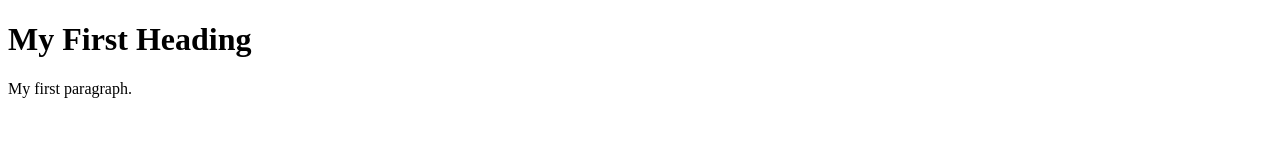
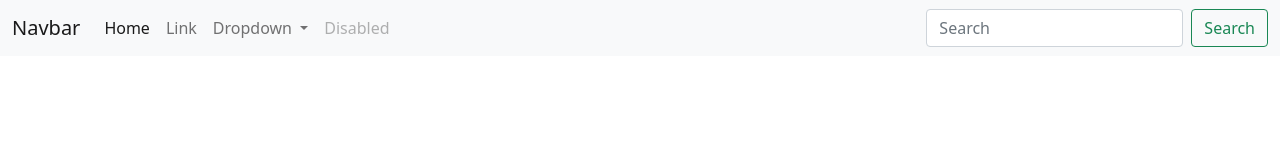
Before and after one commit to Crimson099172/HTML-Testing, a plain HTML site: page index.html in a window 1280 px wide. Drawn offline with nearby package versions, Linux system fonts and the light colour scheme.

Commit message:
Update index.html

```diff
--- a/index.html
+++ b/index.html
@@ -2,11 +2,47 @@
 <html>
 <head>
 <title>Page Title</title>
+<link href="https://cdn.jsdelivr.net/npm/bootstrap@5.1.3/dist/css/bootstrap.min.css" rel="stylesheet" integrity="sha384-1BmE4kWBq78iYhFldvKuhfTAU6auU8tT94WrHftjDbrCEXSU1oBoqyl2QvZ6jIW3" crossorigin="anonymous">
+<script src="https://cdn.jsdelivr.net/npm/bootstrap@5.1.3/dist/js/bootstrap.bundle.min.js" integrity="sha384-ka7Sk0Gln4gmtz2MlQnikT1wXgYsOg+OMhuP+IlRH9sENBO0LRn5q+8nbTov4+1p" crossorigin="anonymous"></script>
 </head>
 <body>
 
-<h1>My First Heading</h1>
-<p>My first paragraph.</p>
+<nav class="navbar navbar-expand-lg navbar-light bg-light">
+  <div class="container-fluid">
+    <a class="navbar-brand" href="#">Navbar</a>
+    <button class="navbar-toggler" type="button" data-bs-toggle="collapse" data-bs-target="#navbarSupportedContent" aria-controls="navbarSupportedContent" aria-expanded="false" aria-label="Toggle navigation">
+      <span class="navbar-toggler-icon"></span>
+    </button>
+    <div class="collapse navbar-collapse" id="navbarSupportedContent">
+      <ul class="navbar-nav me-auto mb-2 mb-lg-0">
+        <li class="nav-item">
+          <a class="nav-link active" aria-current="page" href="#">Home</a>
+        </li>
+        <li class="nav-item">
+          <a class="nav-link" href="#">Link</a>
+        </li>
+        <li class="nav-item dropdown">
+          <a class="nav-link dropdown-toggle" href="#" id="navbarDropdown" role="button" data-bs-toggle="dropdown" aria-expanded="false">
+            Dropdown
+          </a>
+          <ul class="dropdown-menu" aria-labelledby="navbarDropdown">
+            <li><a class="dropdown-item" href="#">Action</a></li>
+            <li><a class="dropdown-item" href="#">Another action</a></li>
+            <li><hr class="dropdown-divider"></li>
+            <li><a class="dropdown-item" href="#">Something else here</a></li>
+          </ul>
+        </li>
+        <li class="nav-item">
+          <a class="nav-link disabled">Disabled</a>
+        </li>
+      </ul>
+      <form class="d-flex">
+        <input class="form-control me-2" type="search" placeholder="Search" aria-label="Search">
+        <button class="btn btn-outline-success" type="submit">Search</button>
+      </form>
+    </div>
+  </div>
+</nav>
 
 </body>
 </html>
```
